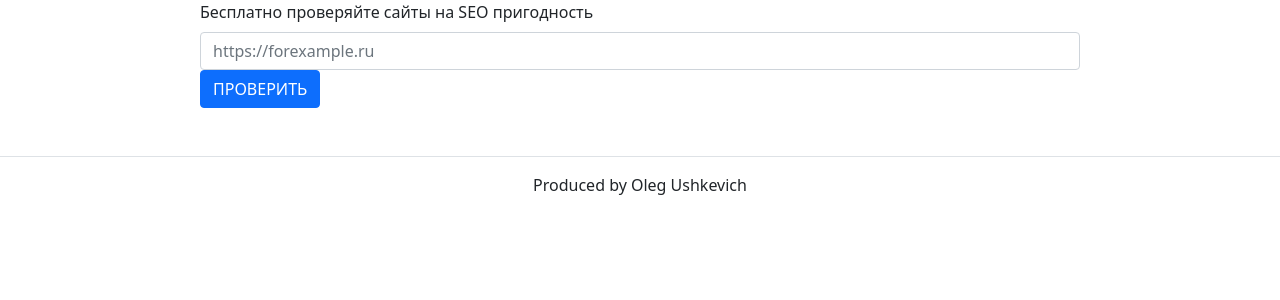
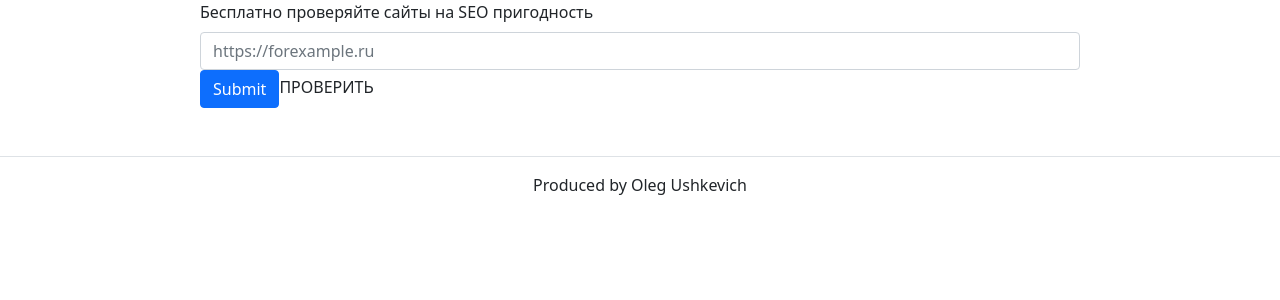
Before and after one commit to olegserbat/php-project-9, a PHP site: page /templates/index.phtml in a window 1280 px wide. Shown: the part 56-356 px from the top of the page. Run offline with PHP 8.4, Linux system fonts and the light colour scheme.

Commit message:
step 6.5

```diff
--- a/templates/index.phtml
+++ b/templates/index.phtml
@@ -47,7 +47,7 @@
     <?php endif ?>
 
 
-    <button type="submit" class="btn btn-primary">ПРОВЕРИТЬ</button>
+    <input type="submit" class="btn btn-primary">ПРОВЕРИТЬ</input>
 </form>
 
 
```
